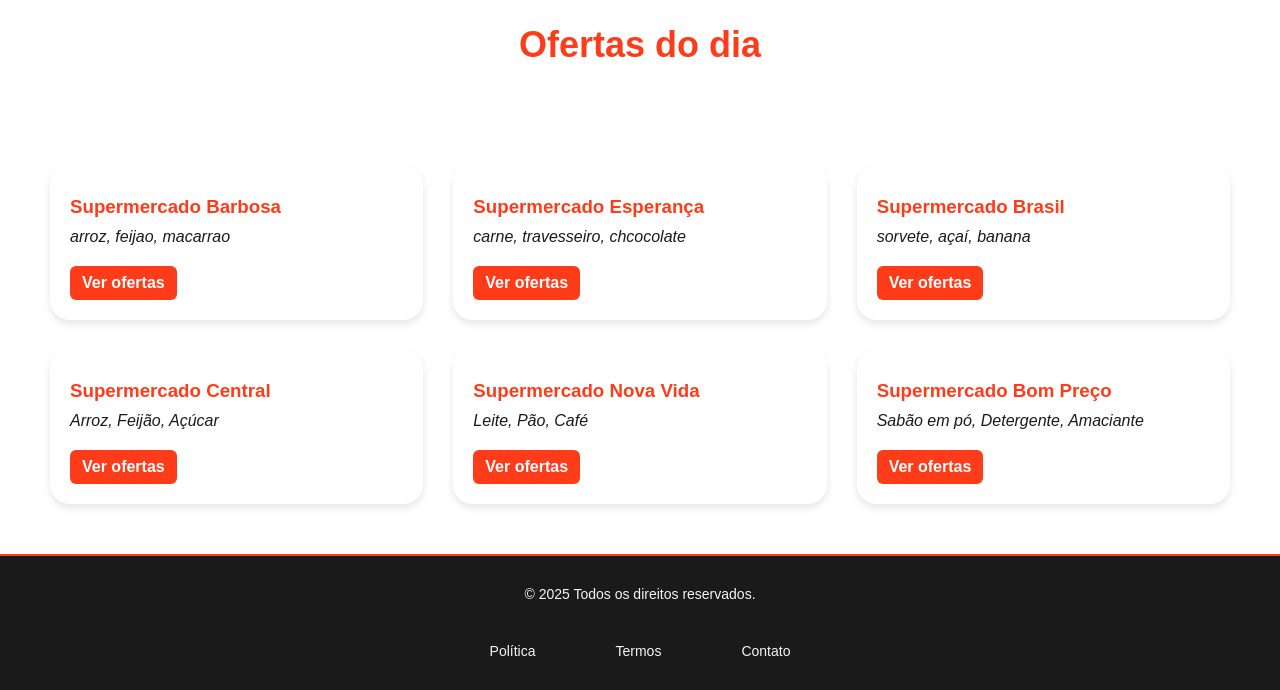
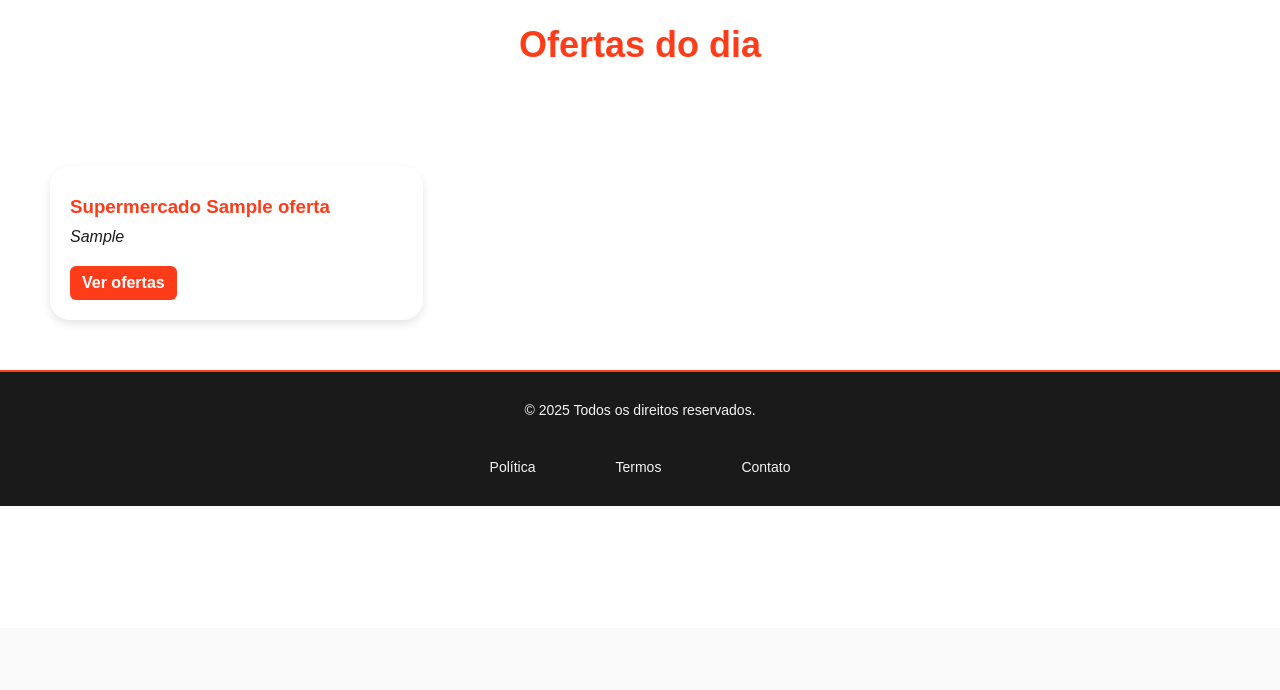
Before and after one commit to arthurrodriguessdev/site-promocoes, a Django app: page / in a window 1280 px wide. Shown: the part 172-862 px from the top of the page. After the commit the page ends 678 px from the top, so only its background shows below. Run offline with Django 5.2, Linux system fonts and the light colour scheme; tables that the repository leaves empty hold one stand-in row (values such as "Sample post").

Commit message:
substituindo dicionario por queryset

```diff
--- a/ofertas/templates/ofertas/index.html
+++ b/ofertas/templates/ofertas/index.html
@@ -8,13 +8,17 @@
   <h2 class="titulo-secao">Ofertas do dia</h2>
 
   <div class="cards-container">
+    {% if ofertas %}
     {% for oferta in ofertas %}
       <div class="card">
-        <h3>Supermercado {{ oferta.supermercado }}</h3>
-        <p>{{ oferta.descricao }}</p>
+        <h3>Supermercado {{ oferta.nome_supermercado }}</h3>
+        <p>{{ oferta.produtos_em_promocao }}</p>
         <a href="#" class="botao-ver-ofertas">Ver ofertas</a>
       </div>
     {% endfor %}
+    {% else %}
+    <p>Nenhuma oferta disponível</p>
+    {% endif %}
   </div>
 
 </section>
--- a/ofertas/views.py
+++ b/ofertas/views.py
@@ -1,15 +1,10 @@
 from django.shortcuts import render
+from ofertas.models import Oferta
 
 def index(request):
+    oferta = Oferta.objects.all()
     ofertas = {
-        'ofertas': [
-            {'supermercado': 'Barbosa', 'descricao': 'arroz, feijao, macarrao'},
-            {'supermercado': 'Esperança', 'descricao': 'carne, travesseiro, chcocolate'},
-            {'supermercado': 'Brasil', 'descricao': 'sorvete, açaí, banana'},
-            {'supermercado': 'Central', 'descricao': 'Arroz, Feijão, Açúcar'},
-            {'supermercado': 'Nova Vida', 'descricao': 'Leite, Pão, Café'},
-            {'supermercado': 'Bom Preço', 'descricao': 'Sabão em pó, Detergente, Amaciante'},
-        ]
+        'ofertas': oferta
     }
 
     return render(request, 'ofertas/index.html', ofertas)
```
